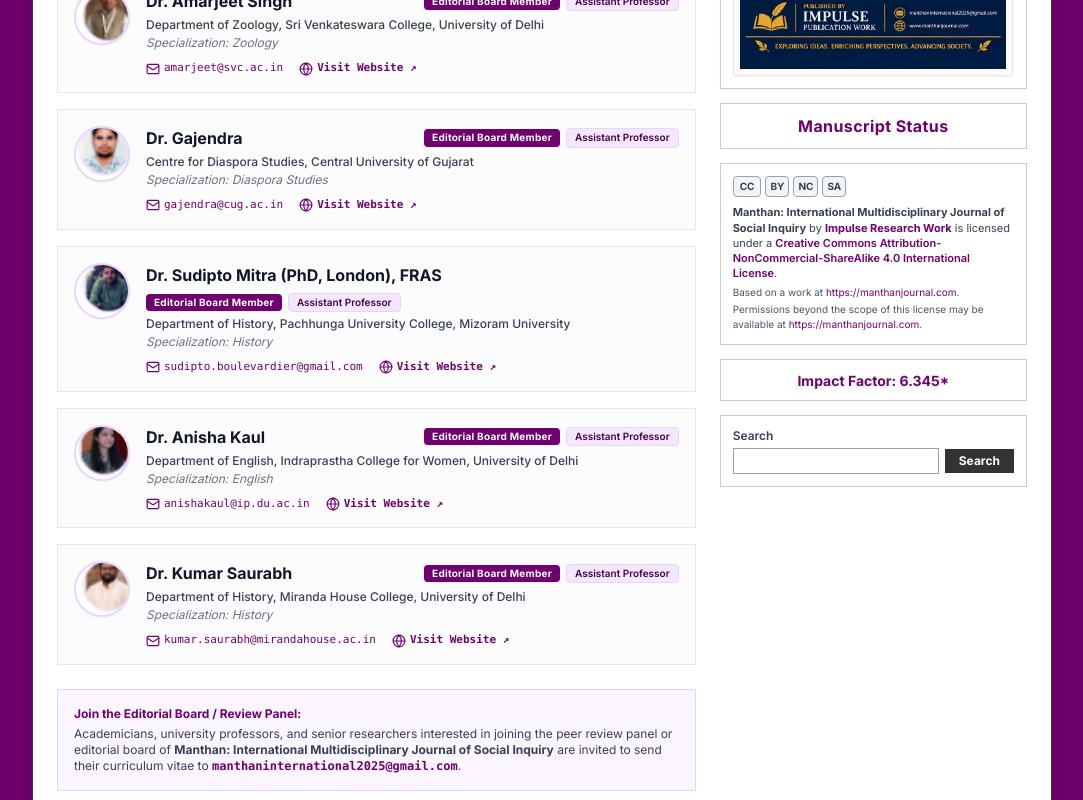
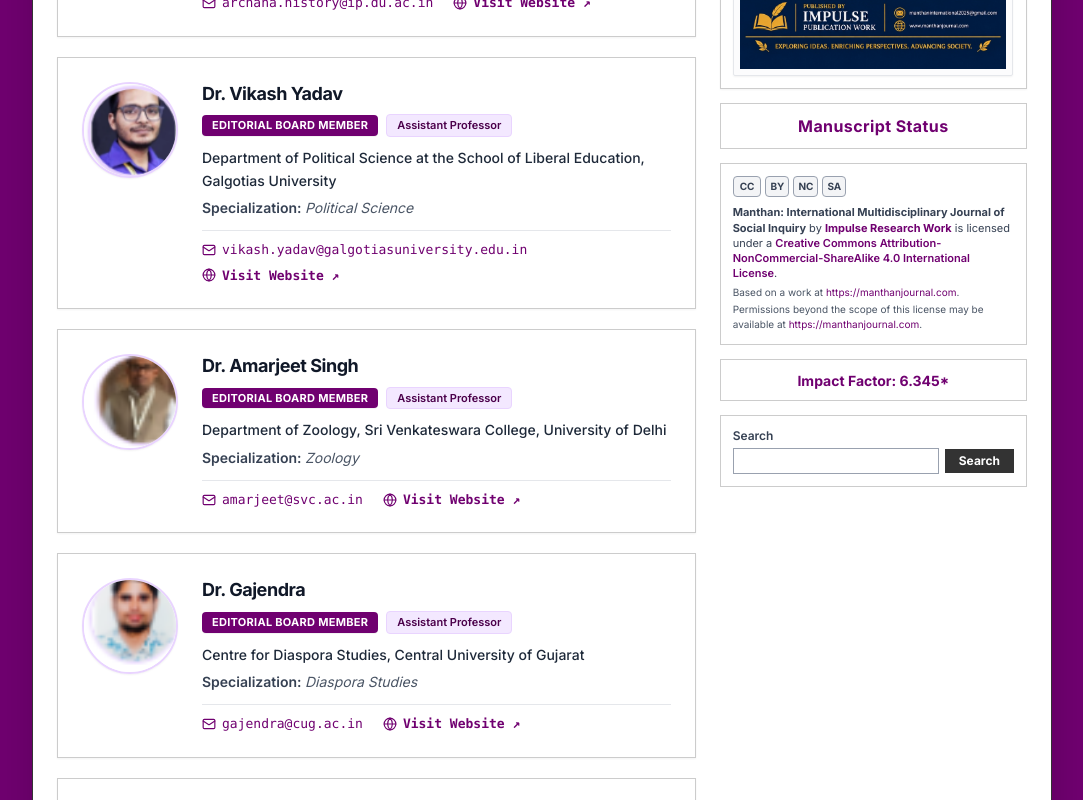
Before and after one commit to manthaninternational2025-maker/architect-web-main, a Next.js app: page /editorial-board in a window 1280 px wide. Shown: the part 780-1580 px from the top of the page, without its empty margins (98-1181 px from the left). Built offline with nearby package versions, Linux system fonts and the light colour scheme.

Commit message:
style: expand Editorial Board cards with bigger box, larger avatar, and strict line-by-line alignment

```diff
--- a/app/editorial-board/page.tsx
+++ b/app/editorial-board/page.tsx
@@ -3,7 +3,7 @@
 import React from "react";
 import { useJournalData } from "@/context/JournalDataContext";
 import { Sidebar } from "@/components/layout/Sidebar";
-import { Mail, Globe, ExternalLink } from "lucide-react";
+import { Mail, Globe } from "lucide-react";
 
 export default function EditorialBoardPage() {
   const { members, settings } = useJournalData();
@@ -11,23 +11,29 @@ export default function EditorialBoardPage() {
   return (
     <div className="w-full">
       <div className="grid grid-cols-1 lg:grid-cols-12 gap-6">
+        {/* Main Content: Editorial Board Cards */}
         <div className="col-span-1 lg:col-span-8 space-y-6">
           <h1 className="text-xl sm:text-2xl font-editorial font-bold text-[#111111] border-b border-gray-200 pb-2">
             Editorial Board
           </h1>
 
-          <div className="space-y-4">
+          <div className="space-y-4 sm:space-y-5">
             {members.map((member) => (
-              <div key={member.id} className="text-xs bg-gray-50/50 p-4 border border-gray-200 hover:border-purple-300 transition-colors">
-                <div className="flex items-start gap-4">
+              <div
+                key={member.id}
+                className="bg-white border border-[#CCCCCC] p-5 sm:p-6 shadow-xs hover:border-[#700070] transition-colors"
+              >
+                <div className="flex flex-col sm:flex-row items-center sm:items-start gap-4 sm:gap-6">
+                  {/* Member Photo Avatar - Substantial Size */}
+                  <div className="shrink-0">
                     {member.photoData || member.photoUrl ? (
                       <img
                         src={member.photoData || member.photoUrl}
                         alt={member.name}
-                      className="w-14 h-14 rounded-full object-cover border-2 border-purple-200 shrink-0 shadow-2xs"
+                        className="w-20 h-20 sm:w-24 sm:h-24 rounded-full object-cover border-2 border-purple-200 shadow-xs"
                       />
                     ) : (
-                    <div className="w-14 h-14 rounded-full bg-purple-100 text-[#700070] flex items-center justify-center font-bold text-sm shrink-0 border border-purple-200">
+                      <div className="w-20 h-20 sm:w-24 sm:h-24 rounded-full bg-purple-100 text-[#700070] flex items-center justify-center font-bold text-lg sm:text-xl border border-purple-200 shadow-2xs">
                         {member.name
                           .replace(/^Dr\.\s*|^Prof\.\s*/i, "")
                           .split(" ")
@@ -37,29 +43,26 @@ export default function EditorialBoardPage() {
                           .toUpperCase()}
                       </div>
                     )}
-
-                  <div className="flex-1 min-w-0">
-                    <div className="flex flex-wrap items-center justify-between gap-1.5">
-                      <div className="font-bold text-gray-900 text-sm sm:text-base">
-                        {member.name}
                   </div>
 
-                      {/* Dual Badges: Journal Editorial Role + Academic Post */}
-                      <div className="flex flex-wrap items-center gap-1.5 shrink-0">
-                        {/* Editor-in-Chief / Journal Role Badge */}
-                        {(member.name.toLowerCase().includes("deepak setia") ||
-                          member.role.toLowerCase().includes("editor") ||
-                          member.role.toLowerCase().includes("board") ||
-                          member.role.toLowerCase().includes("advisor")) && (
-                          <span className="text-[10px] font-bold text-white bg-[#700070] px-2 py-0.5 rounded shadow-2xs tracking-wide">
+                  {/* Member Details - Cleanly Aligned & Structured */}
+                  <div className="flex-1 min-w-0 w-full text-center sm:text-left space-y-1.5">
+                    {/* Line 1: Member Name */}
+                    <h2 className="text-base sm:text-lg font-bold text-gray-900 tracking-tight leading-snug">
+                      {member.name}
+                    </h2>
+
+                    {/* Line 2: Badges (Dedicated Row for Perfect Consistency) */}
+                    <div className="flex flex-wrap items-center justify-center sm:justify-start gap-2 pt-0.5 pb-1">
+                      {/* Journal Editorial Role Badge */}
+                      <span className="text-[11px] font-bold text-white bg-[#700070] px-2.5 py-0.5 rounded shadow-2xs tracking-wide uppercase">
                         {member.name.toLowerCase().includes("deepak setia")
                           ? "Editor-in-Chief"
-                              : member.role}
+                          : member.role || "Editorial Board Member"}
                       </span>
-                        )}
 
-                        {/* Academic Designation Badge (e.g. Assistant Professor) */}
-                        <span className="text-[10px] font-semibold text-purple-900 bg-purple-100 border border-purple-200 px-2 py-0.5 rounded">
+                      {/* Academic Designation Badge */}
+                      <span className="text-[11px] font-semibold text-purple-900 bg-purple-100 border border-purple-200 px-2.5 py-0.5 rounded">
                         {member.designation ||
                           (member.role.toLowerCase().includes("assistant") ||
                           member.role.toLowerCase().includes("professor")
@@ -67,51 +70,65 @@ export default function EditorialBoardPage() {
                             : "Assistant Professor")}
                       </span>
                     </div>
-                    </div>
 
-                    <div className="text-gray-700 font-medium mt-1">
+                    {/* Line 3: Department & Institutional Affiliation */}
+                    <p className="text-xs sm:text-sm text-gray-800 font-medium leading-relaxed">
                       {member.affiliation}
-                    </div>
+                    </p>
 
+                    {/* Line 4: Specialization */}
                     {member.specialization && (
-                      <div className="text-gray-500 italic mt-0.5">
-                        Specialization: {member.specialization}
-                      </div>
+                      <p className="text-xs sm:text-sm text-gray-600">
+                        <span className="font-semibold text-gray-700">Specialization: </span>
+                        <span className="italic">{member.specialization}</span>
+                      </p>
                     )}
 
+                    {/* Line 5: Bio (if present) */}
                     {member.bio && (
-                      <p className="text-gray-600 mt-2 text-xs leading-relaxed border-t border-gray-100 pt-1.5">
+                      <p className="text-xs text-gray-600 mt-2 text-left leading-relaxed bg-gray-50 p-2.5 border-l-2 border-[#700070]">
                         {member.bio}
                       </p>
                     )}
 
-                    <div className="mt-2.5 flex flex-wrap items-center gap-4 text-gray-600 font-mono text-[11px]">
+                    {/* Line 6: Contact & Official Profile Links */}
+                    <div className="mt-3 pt-2.5 border-t border-gray-200 flex flex-wrap items-center justify-center sm:justify-start gap-x-5 gap-y-2 text-xs sm:text-[13px] font-mono">
                       {member.email && (
-                        <div className="flex items-center gap-1">
+                        <div className="flex items-center gap-1.5">
                           <Mail className="w-3.5 h-3.5 text-[#700070] shrink-0" />
-                          <a href={`mailto:${member.email}`} className="text-[#700070] hover:underline break-all">
+                          <a
+                            href={`mailto:${member.email}`}
+                            className="text-[#700070] hover:text-[#550055] hover:underline break-all"
+                          >
                             {member.email}
                           </a>
                         </div>
                       )}
 
-                      {/* Official Website / Profile Link */}
                       {member.websiteUrl && (
                         <a
-                          href={member.websiteUrl.startsWith("http") ? member.websiteUrl : `https://${member.websiteUrl}`}
+                          href={
+                            member.websiteUrl.startsWith("http")
+                              ? member.websiteUrl
+                              : `https://${member.websiteUrl}`
+                          }
                           target="_blank"
                           rel="noopener noreferrer"
-                          className="inline-flex items-center gap-1 font-bold text-[#700070] hover:text-[#550055] hover:underline"
+                          className="inline-flex items-center gap-1.5 font-bold text-[#700070] hover:text-[#550055] hover:underline"
                           title={`Visit official website of ${member.name}`}
                         >
-                          <Globe className="w-3.5 h-3.5" />
+                          <Globe className="w-3.5 h-3.5 shrink-0" />
                           <span>Visit Website ↗</span>
                         </a>
                       )}
 
                       {member.orcid && (
                         <a
-                          href={member.orcid.startsWith("http") ? member.orcid : `https://orcid.org/${member.orcid}`}
+                          href={
+                            member.orcid.startsWith("http")
+                              ? member.orcid
+                              : `https://orcid.org/${member.orcid}`
+                          }
                           target="_blank"
                           rel="noopener noreferrer"
                           className="text-[#700070] hover:underline"
@@ -126,12 +143,23 @@ export default function EditorialBoardPage() {
             ))}
           </div>
 
-          <div className="p-4 bg-purple-50 border border-purple-200 text-xs text-gray-700">
-            <strong className="text-[#700070] block mb-1">Join the Editorial Board / Review Panel:</strong>
-            Academicians, university professors, and senior researchers interested in joining the peer review panel or editorial board of <strong>{settings.journalTitle}</strong> are invited to send their curriculum vitae to <a href={`mailto:${settings.email}`} className="font-mono text-[#700070] hover:underline font-bold">{settings.email}</a>.
+          {/* Join Callout Box */}
+          <div className="p-4 bg-purple-50 border border-purple-200 text-xs sm:text-sm text-gray-700 leading-relaxed">
+            <strong className="text-[#700070] block mb-1">
+              Join the Editorial Board / Review Panel:
+            </strong>
+            Academicians, university professors, and senior researchers interested in joining the peer review panel or editorial board of{" "}
+            <strong>{settings.journalTitle}</strong> are invited to send their curriculum vitae to{" "}
+            <a
+              href={`mailto:${settings.email}`}
+              className="font-mono text-[#700070] hover:underline font-bold"
+            >
+              {settings.email}
+            </a>.
           </div>
         </div>
 
+        {/* Sidebar */}
         <div className="col-span-1 lg:col-span-4">
           <Sidebar />
         </div>
```
Lines whose indentation alone changed are shown as unchanged.
